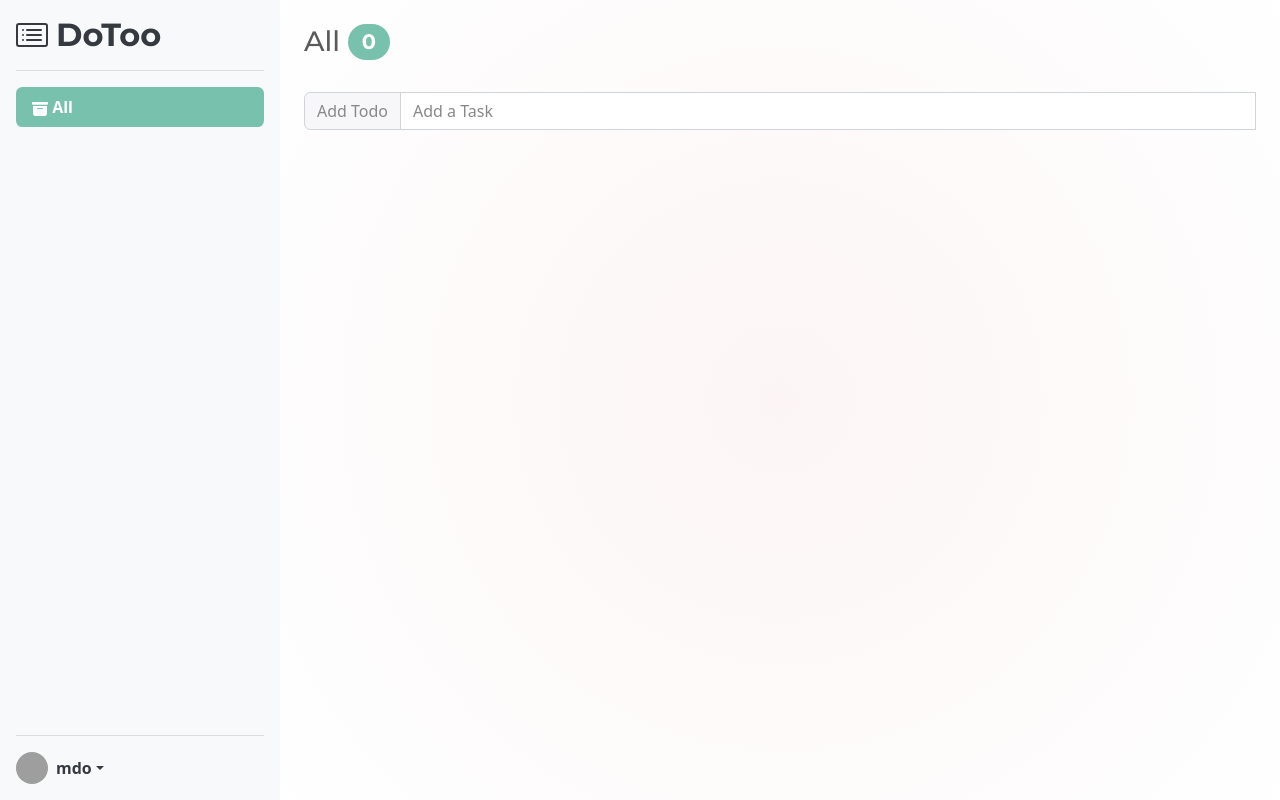
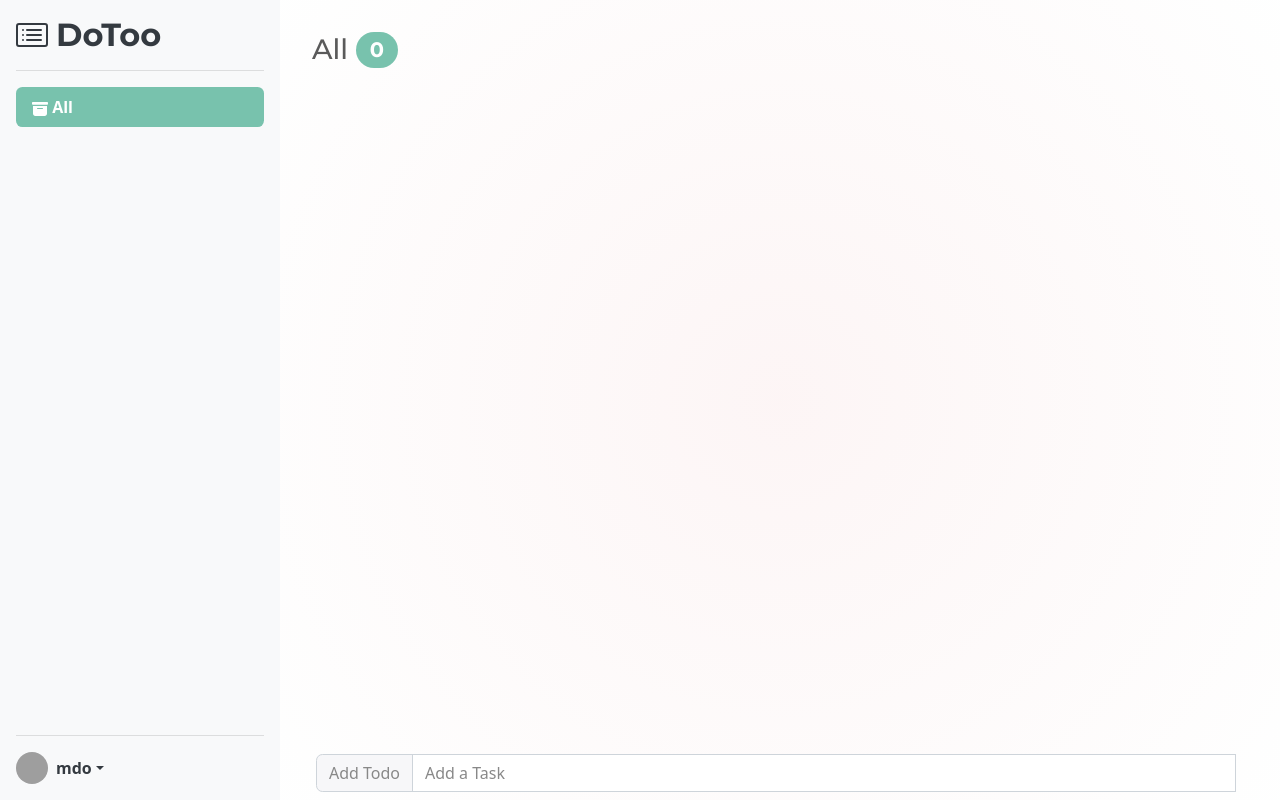
Before and after one commit to f3nrisw0lf/do-too, a PHP site: page / in a window 1280 px wide. Run offline with PHP 8.4, Linux system fonts and the light colour scheme; data that the repository does not hold is empty; some libraries are stand-ins or nearby versions; grey boxes are pictures that could not be loaded.

Commit message:
Improved Me Page UI: Better Layout

```diff
--- a/src/components/AddTodo.php
+++ b/src/components/AddTodo.php
@@ -11,7 +11,7 @@ if ($todo) {
 }
 ?>
 
-<form action="" method="post" class="mt-3">
+<form action="" method="post" class="mt-3 p-1">
   <div class="input-group">
     <span class="input-group-text" name="todo" id="todo">Add Todo</span>
     <input type="text" class="form-control" name="todo" aria-label="todo" placeholder="Add a Task" aria-describedby="inputGroup-sizing-default">
--- a/src/components/Todos.php
+++ b/src/components/Todos.php
@@ -68,7 +68,6 @@ function render_todo_modal($todo, $sub_todo_result) {
 }
 
 function render_todo_card($DB_CONNECTION, $todo_result) {
-  echo "<div class='pe-2 todo-list'>";
   echo "<ul class='list-group d-flex gap-1 todo-list p-1'>";
   while ($todo = mysqli_fetch_assoc($todo_result)) {
     $id = $todo["id"];
@@ -77,12 +76,11 @@ function render_todo_card($DB_CONNECTION, $todo_result) {
     render_todo_modal($todo, $sub_todo_result);
   }
   echo "</ul>";
-  echo "</div>";
 }
 ?>
 
 <div class="px-3 pt-3 w-100" style="background: radial-gradient(circle, rgba(244,206,207,0.2) 0%, rgba(182,233,219,0.01) 100%);">
-  <div class="p-2 h-100 overflow-auto">
+  <div class="p-3 h-100 overflow-auto ">
     <?php
     $folder_id = isset($_GET["id"]) ? $_GET["id"] : "";
 
@@ -105,6 +103,7 @@ function render_todo_card($DB_CONNECTION, $todo_result) {
       echo "<span class='badge bg-primary rounded-pill ms-2'>" . mysqli_num_rows($query_todo_with_folder) . "</span>";
       echo "</h3>";
 
+      echo "<div class='pe-2 h-100 todo-list d-flex flex-column justify-content-between'>";
       render_todo_card($DB_CONNECTION, $query_todo_with_folder);
     } else {
       $query_all_todos = mysqli_query($DB_CONNECTION, "SELECT * FROM todo WHERE user_id = 1");
@@ -114,6 +113,7 @@ function render_todo_card($DB_CONNECTION, $todo_result) {
       echo "<span class='badge bg-primary rounded-pill ms-2'>" . mysqli_num_rows($query_all_todos) . "</span>";
       echo "</h3>";
 
+      echo "<div class='pe-2 h-100 todo-list d-flex flex-column justify-content-between'>";
       render_todo_card($DB_CONNECTION, $query_all_todos);
     }
     ?>
@@ -122,13 +122,14 @@ function render_todo_card($DB_CONNECTION, $todo_result) {
     ?>
   </div>
 </div>
+</div>
 
 </div>
 
 <style>
   .todo-list {
     overflow-y: auto;
-    max-height: 85vh;
+    max-height: 90vh;
   }
 
   .todo-item:hover {
```
